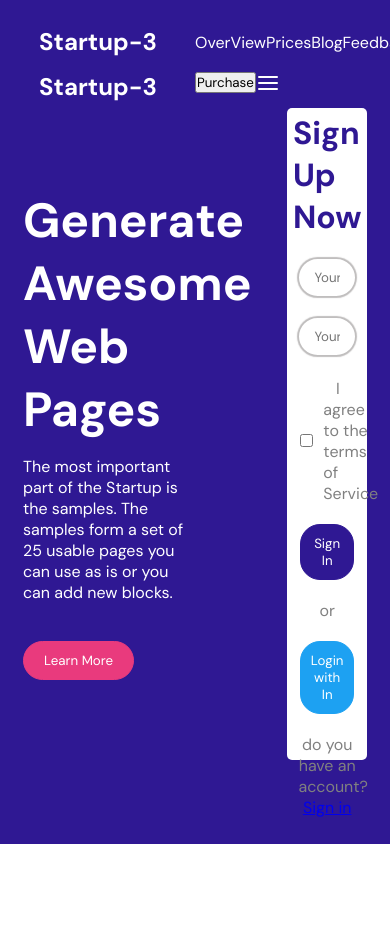
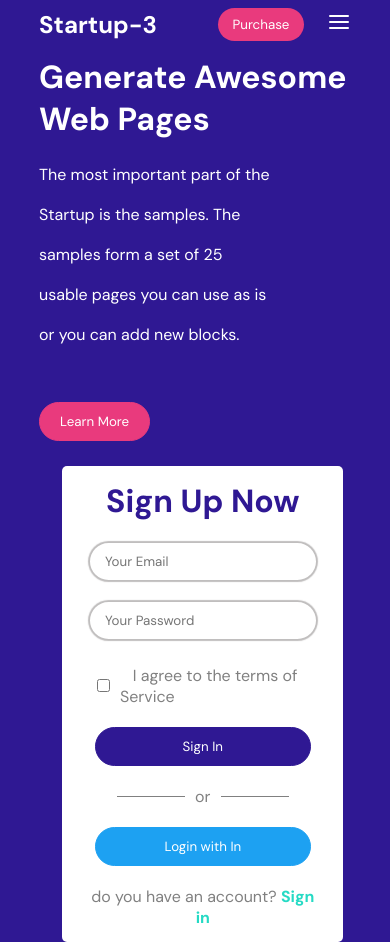
Before and after one commit to Manojkumar-manu/assessment_html, a plain HTML site: page index.html in a window 390 px wide. Before the commit the page ends 844 px from the top, so only its background shows below. Drawn offline with Linux system fonts and the light colour scheme.

Commit message:
media query added css

```diff
--- a/style.css
+++ b/style.css
@@ -1,80 +1,119 @@
 @import url("https://fonts.googleapis.com/css2?family=DM+Sans:opsz,wght@9..40,400;9..40,500;9..40,700&display=swap");
+
 * {
   padding: 0;
   margin: 0;
   box-sizing: border-box;
   font-family: "DM Sans", sans-serif;
 }
+
 #landingMainBlock {
   width: 100%;
   height: 100vh;
-  overflow: hidden;
-  padding: 5% 10%;
+  padding: 2% 10% 0;
   background-color: #2f1893;
   color: #fff;
+  overflow: hidden;
 }
+#landingMainBlock nav {
+  margin-bottom: 5%;
+}
+.mobNavBar {
+  display: none;
+}
+
 button {
   transition: 0.3s all ease-in-out;
   cursor: pointer;
 }
-#landingMainBlock > nav > header {
+
+#landingMainBlock > nav > .webNavbar {
   display: flex;
   height: 10%;
   padding: 2% 0;
 }
-#landingMainBlock > nav > header > h2 {
+
+#landingMainBlock > nav > .webNavbar > h2 {
   width: 50%;
 }
-#landingMainBlock > nav > header > ul {
+
+#landingMainBlock > nav > .webNavbar > ul {
   display: flex;
   list-style: none;
   width: 50%;
   justify-content: space-between;
   align-items: center;
 }
-#landingMainBlock > nav > header > ul a {
+
+#landingMainBlock > nav > .webNavbar > ul a {
   text-decoration: none;
   color: #fff;
 }
-#landingMainBlock > nav > header > ul a:active {
+
+#landingMainBlock > nav > .webNavbar > ul a:active {
   color: lightslategray;
 }
-#landingMainBlock > nav > header > ul a:visited {
+
+#landingMainBlock > nav > .webNavbar > ul a:visited {
   color: lightslategray;
 }
-#landingMainBlock > nav > header > ul button {
+
+#landingMainBlock > nav > header button {
   background-color: #e93a7d;
   padding: 8px 15px;
   color: #fff;
   border-radius: 20px;
   border: none;
 }
-#landingMainBlock > nav > header > ul button:hover {
+
+#landingMainBlock > nav > header button:hover {
   background-color: #fff;
   color: #e93a7d;
   transition: 0.4s all ease-in-out;
 }
+
 #landingMainBlock > article {
-  height: 90%;
+  height: 85%;
 }
+
 #landingMainBlock > article > aside {
   display: flex;
-  gap: 20px;
+  gap: 5%;
   height: 90%;
   align-items: center;
   justify-content: center;
 }
+
 #landingMainBlock > article > aside h1 {
-  font-size: 3em;
+  font-size: 3.5em;
 }
+
 #landingMainBlock > article > aside > div {
   width: 100%;
 }
+
 #landingMainBlock > article > aside > div:first-child {
   display: flex;
   flex-direction: column;
   gap: 15px;
 }
+.divider {
+  position: relative;
+  text-align: center;
+  display: flex;
+  align-items: center;
+  justify-content: center;
+}
+
+.divider::before,
+.divider::after {
+  content: "";
+  display: inline-block;
+  width: 30%;
+  border-bottom: 1px solid grey; /* Adjust the color, width, and style as needed */
+  margin: 0 10px; /* Adjust the margin to control the spacing */
+}
+
 #landingMainBlock > article > aside > div:first-child button {
   background-color: #e93a7d;
   color: #fff;
@@ -82,17 +121,22 @@ button {
   border: 1px solid #e93a7d;
   border-radius: 20px;
 }
+
 #landingMainBlock > article > aside > div:first-child button:hover {
   color: #e93a7d;
   background-color: #fff;
   transition: 0.4s all ease-in-out;
 }
+
 #landingMainBlock > article > aside > div p {
   padding: 0 25% 10% 0;
+  line-height: 2.5em;
 }
+
 #landingMainBlock > article > aside > div:first-child > h1 {
   color: #fff;
 }
+
 /* form part */
 #landingMainBlock > article > aside > div:last-child {
   width: 90%;
@@ -100,7 +144,11 @@ button {
   margin-left: 5%;
   background-color: #fff;
   border-radius: 5px;
+  display: flex;
+  align-items: center;
+  justify-content: center;
 }
+
 form {
   width: 100%;
   display: flex;
@@ -108,18 +156,21 @@ form {
   align-items: center;
   justify-content: center;
   gap: 20px;
-  padding: 5% 10%;
+  padding: 5% 5%;
 }
+
 #landingMainBlock > article > aside > div:last-child h1 {
   color: #2f1893;
   font-size: 2em;
 }
+
 form div {
   width: 100%;
   text-align: center;
   padding: 0 5%;
   color: grey;
 }
+
 form > div > input {
   padding: 10px 15px;
   width: 100%;
@@ -127,42 +178,95 @@ form > div > input {
   border: 1px solid #5b565661;
   box-shadow: 0px 0px 1px 1px #5b565661;
 }
+
 .checkBoxblock {
   text-align: left;
   padding: 2% 0 0 8%;
   color: grey;
 }
+
 .checkBoxblock > span {
   display: flex;
   align-items: center;
   gap: 10px;
 }
+
 .checkBoxblock input {
   width: 15px;
   height: 15px;
   accent-color: #25dac4;
 }
+
 form > div > button {
   width: 95%;
   padding: 10px;
   border-radius: 20px;
+}
+form > div:last-child > span > a {
+  color: #25dac4;
+  text-decoration: none;
+  font-weight: 600;
 }
 form button {
   background-color: #2f1893;
   color: #fff;
   border: 1px solid #2f1893;
 }
+
 form button:hover {
   color: #2f1893;
   background-color: #fff;
   transition: 0.4s all ease-in-out;
 }
+
 .loginBtnBlock button {
   background-color: #1da1f2;
   border: 1px solid #1da1f2;
 }
+
 .loginBtnBlock button:hover {
   color: #1da1f2;
   background-color: #fff;
   transition: 0.4s all ease-in-out;
 }
+
+/* Media Queries */
+
+/* For mobile devices */
+@media (max-width: 768px) {
+  .mobNavBar {
+    display: flex;
+  }
+  #landingMainBlock > nav > .webNavbar {
+    display: none;
+  }
+  .mobNavBar {
+    display: flex;
+    width: 100%;
+    justify-content: space-between;
+    height: 10%;
+    margin-bottom: 5%;
+    align-items: center;
+  }
+  .mobNavBar > div:first-child {
+    margin-right: 20px;
+  }
+  .mobNavBar h2 {
+    width: 50%;
+    font-weight: 1.2em;
+  }
+  #landingMainBlock > article > aside h1 {
+    font-size: 2em;
+  }
+  #landingMainBlock > article > aside {
+    flex-direction: column;
+    gap: 25px;
+  }
+  #landingMainBlock {
+    height: max-content;
+    overflow: auto;
+  }
+  body{
+    background-color: #2f1893;
+  }
+}
```
